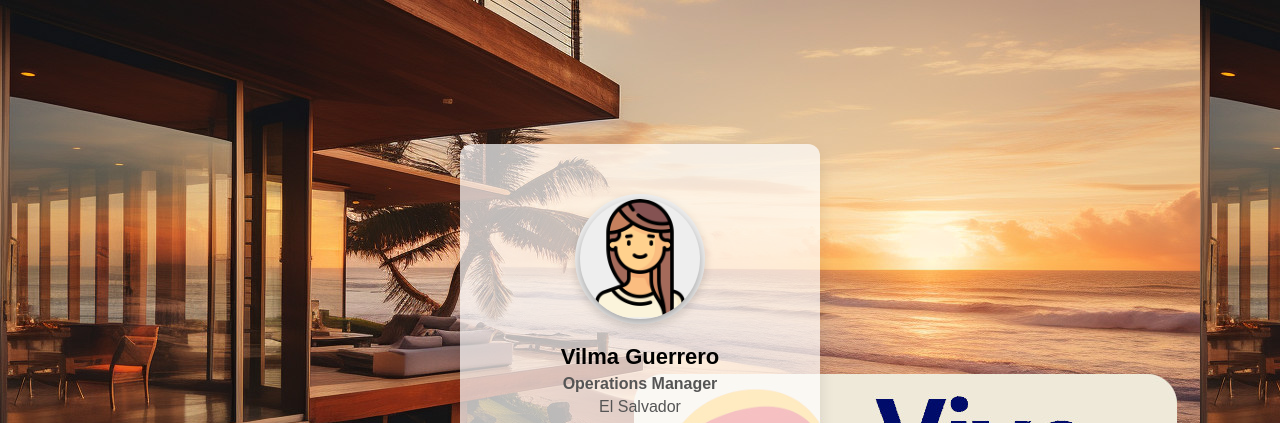
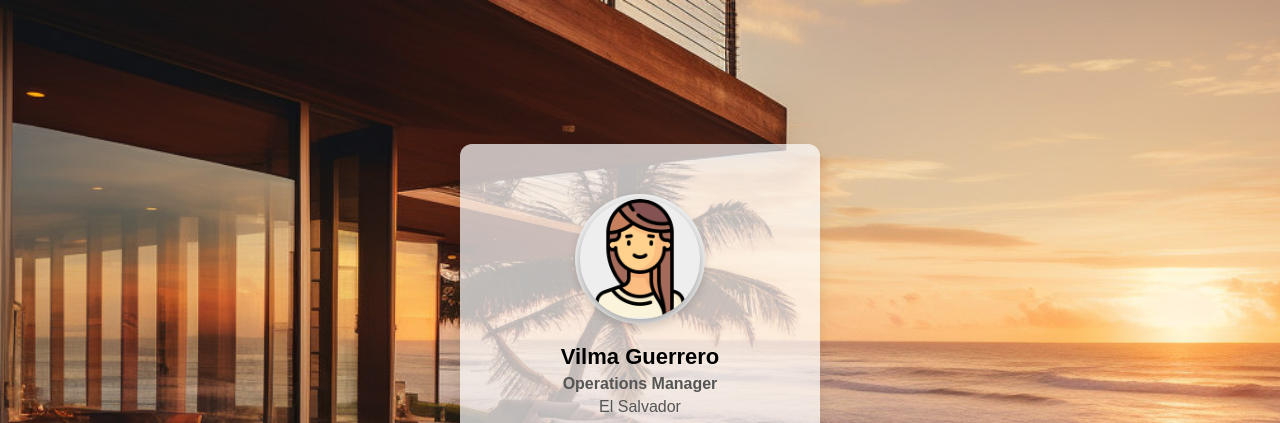
Before and after one commit to angelcornejo13/Tarjetas-de-presentaci-n-, a plain HTML site: page index.html in a window 1280 px wide. Shown: the top 423 px of the page. Drawn offline with Linux system fonts and the light colour scheme.

Commit message:
Update style.css
Cambios para adaptar el
Fondo

```diff
--- a/style.css
+++ b/style.css
@@ -1,6 +1,10 @@
 body {
     font-family: Arial, Helvetica, sans-serif;
     background-image: url(fondo.jpg);
+    background-size: cover;
+    backgroud-position: center;
+    backgroud-repeat: no-repeat;
+    backgroud-attachment: fixed;
     display: flex;
     justify-content: center;
     align-items: center;
```
